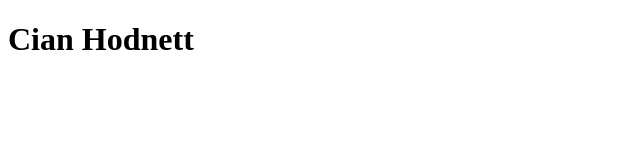
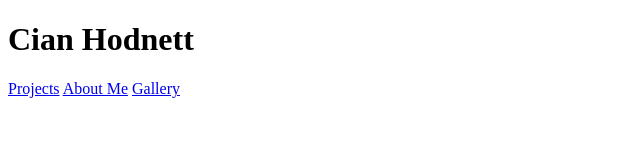
Before and after one commit to CianBHodnett/MothmansManager.github.io, a plain HTML site: page index.html in a window 1280 px wide. Shown: the whole page, without its empty margins (0-640 px from the left). Drawn offline with Linux system fonts and the light colour scheme.

Commit message:
New pages added

```diff
--- a/index.html
+++ b/index.html
@@ -11,7 +11,9 @@
             <h1>Cian Hodnett</h1>
         </header>
         <nav>
-
+            <a href = "projects.html">Projects</a>
+            <a href = "about.html">About Me</a>
+            <a href = "gallery.html">Gallery</a>
         </nav>
       </body>
 </html>
```
Also changed, not shown: about.html (added), gallery.html (added), projects.html (added).
